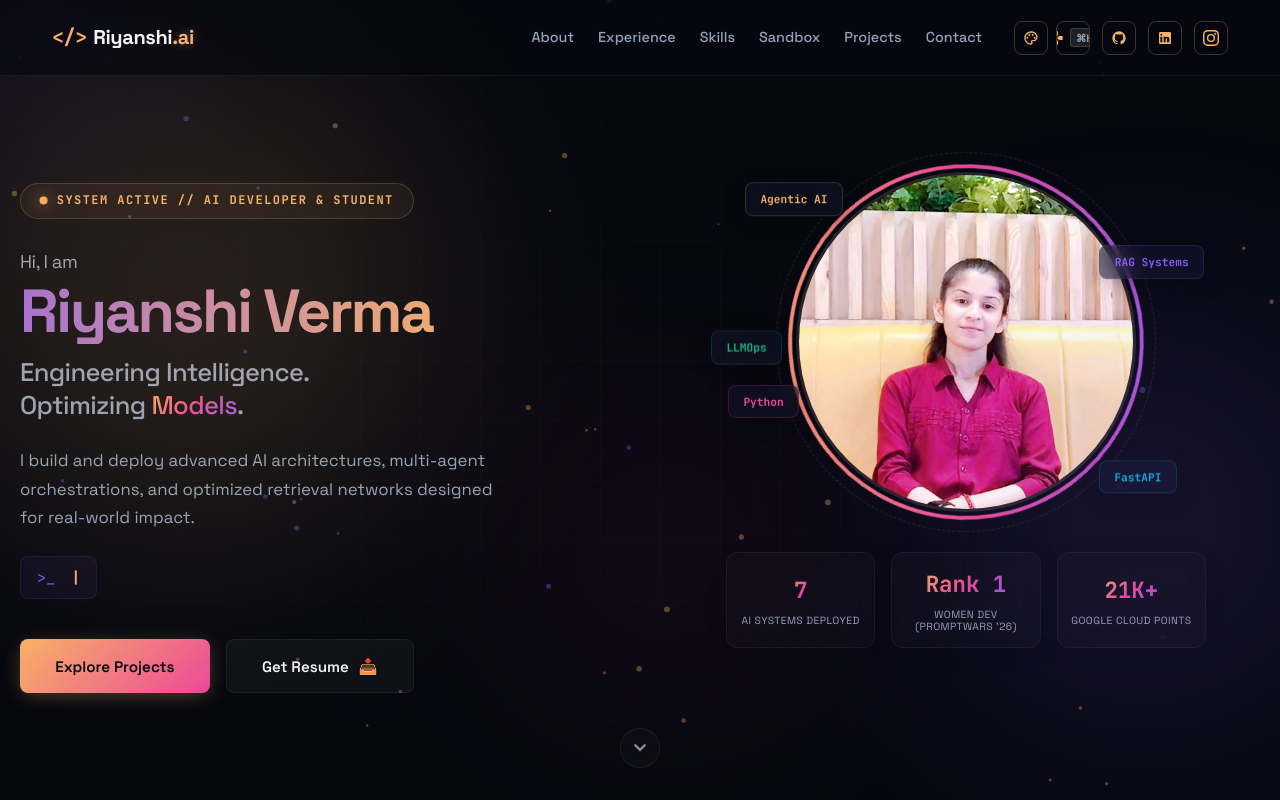
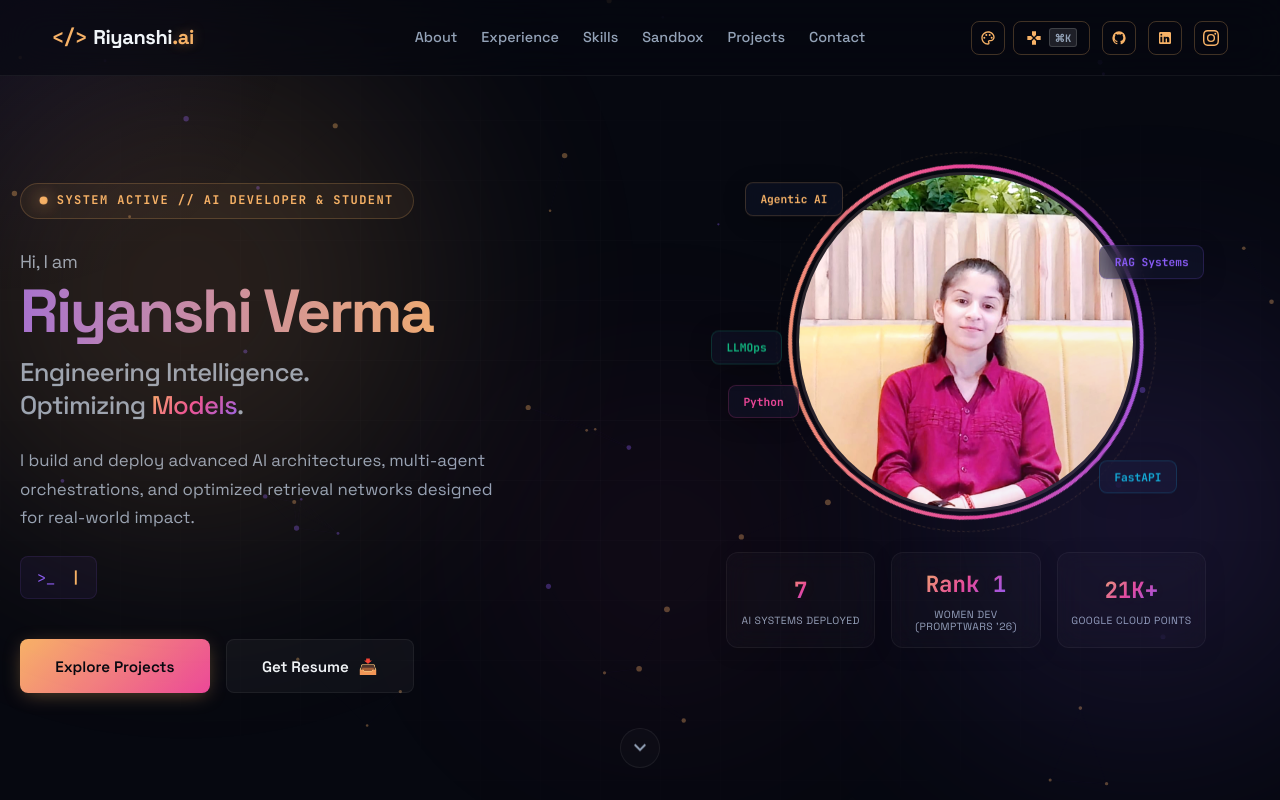
Before and after one commit to RiyanshiVerma-11/riyanshiverma-11.github.io, a plain HTML site: page index.html in a window 1280 px wide. Shown: the top 800 px of the page. Drawn offline with Linux system fonts and the light colour scheme.

Commit message:
style: adjust navigation bar layout using css grid

```diff
--- a/style.css
+++ b/style.css
@@ -449,9 +449,9 @@ a {
 
 .nav-container {
     height: 100%;
-    display: flex;
-    align-items: center;
-    justify-content: space-between;
+    display: grid;
+    grid-template-columns: 1fr auto 1fr;
+    align-items: center;
     padding: 0 2rem;
     max-width: var(--max-w);
     margin: 0 auto;
@@ -465,6 +465,7 @@ a {
     font-weight: 700;
     letter-spacing: -0.02em;
     flex-shrink: 0;
+    justify-self: start;
 }
 
 .logo-symbol {
@@ -485,8 +486,6 @@ a {
 .nav-links {
     display: flex;
     gap: 1.5rem;
-    margin-left: auto;
-    margin-right: 2rem;
 }
 
 .nav-mobile-socials {
@@ -527,6 +526,7 @@ a {
     display: flex;
     gap: 0.5rem;
     align-items: center;
+    justify-self: end;
 }
 
 .nav-btn-text {
@@ -543,6 +543,11 @@ a {
 
 .nav-actions a.desktop-only {
     margin-left: 0.25rem !important;
+}
+
+.nav-actions .cmd-trigger {
+    width: auto;
+    padding: 0.45rem 0.75rem;
 }
 
 .mobile-toggle {
```
